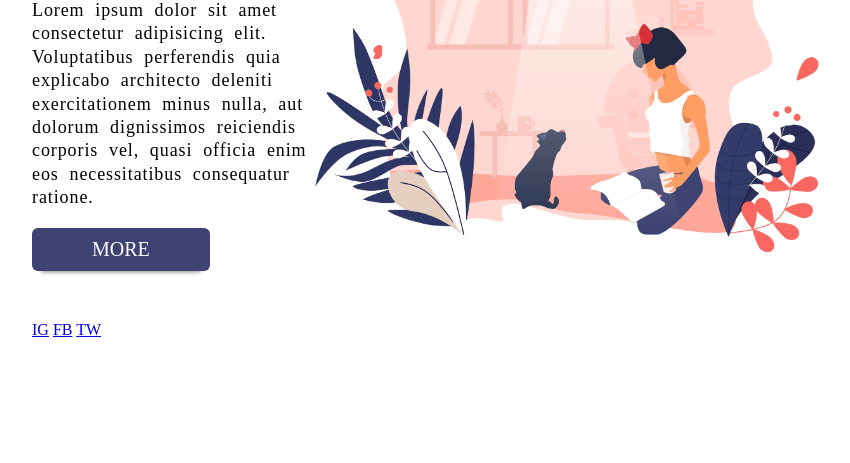
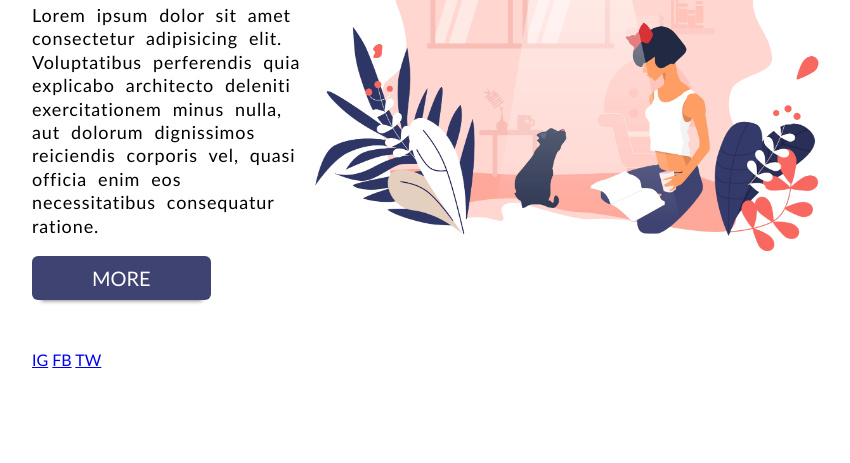
Before and after one commit to thsaris/03-happy-weekend, a website: page index.html in a window 1280 px wide. Shown: the part 337-800 px from the top of the page, without its empty margins (208-1058 px from the left). Drawn offline with Linux system fonts and the light colour scheme.

Commit message:
main css file

```diff
--- a/css/main.css
+++ b/css/main.css
@@ -1,4 +1,3 @@
-style>
         body {
             font-family: 'Gill Sans', 'Gill Sans MT', Calibri, 'Trebuchet MS', sans-serif;
         }
@@ -101,5 +100,3 @@ style>
             width: 65%;
             float: right;
         }
-
-    </style>
```
